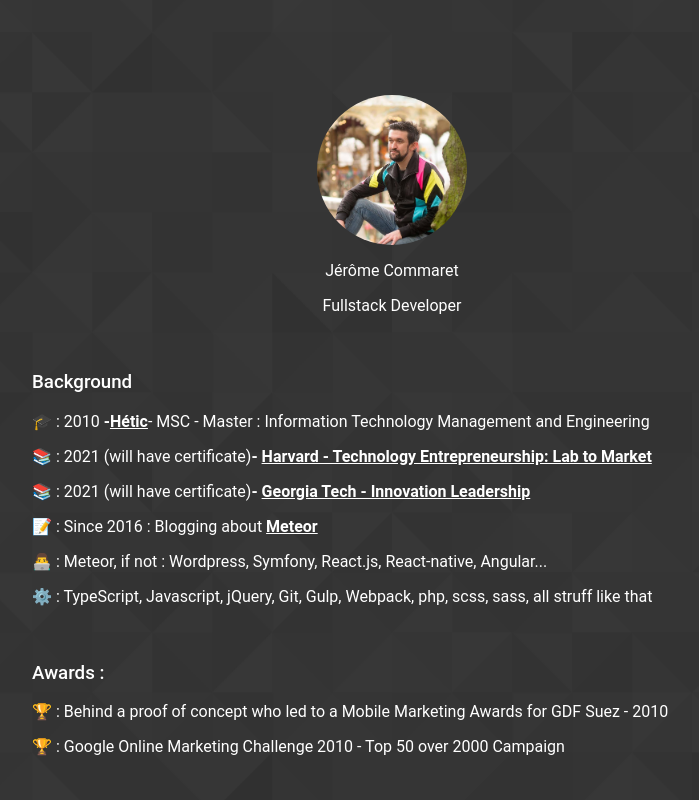
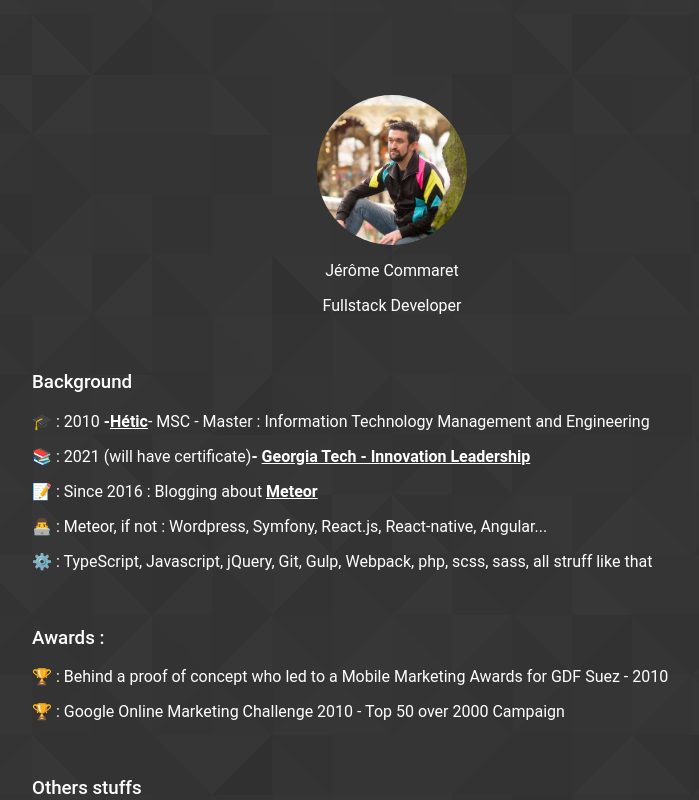
Before and after one commit to jcommaret/cv, a React (Create React App) app: page / in a window 1280 px wide. Shown: the top 800 px of the page, without its empty margins (248-947 px from the left). Built offline with nearby package versions, Linux system fonts and the light colour scheme.

Commit message:
Update formations

```diff
--- a/src/App.js
+++ b/src/App.js
@@ -1,9 +1,8 @@
-import React, { Suspense } from 'react'
+import React from 'react'
 import logo from './img/moi.JPG';
 import './App.scss';
 import './Animation.scss';
 import SimpleSlider from './Slider'
-
 
 function App() {
   return (
@@ -18,7 +17,6 @@ function App() {
         <div className="block">
           <h3>Background</h3>
           <p>🎓 : 2010 <b>-</b><a href="http://www.hetic.net">Hétic</a>- MSC - Master : Information Technology Management and Engineering</p>
-          <p>📚 : 2021 (will have certificate)<b>-</b> <a href="https://www.edx.org">Harvard - Technology Entrepreneurship: Lab to Market</a></p>
           <p>📚 : 2021 (will have certificate)<b>-</b> <a href="https://www.edx.org">Georgia Tech - Innovation Leadership</a></p>
           <p>📝 : Since 2016 : Blogging about <a href="https://medium.com/meteor-in-french">Meteor</a></p>
           <p>👨‍💻 : Meteor, if not : Wordpress, Symfony, React.js, React-native, Angular...</p>
```
